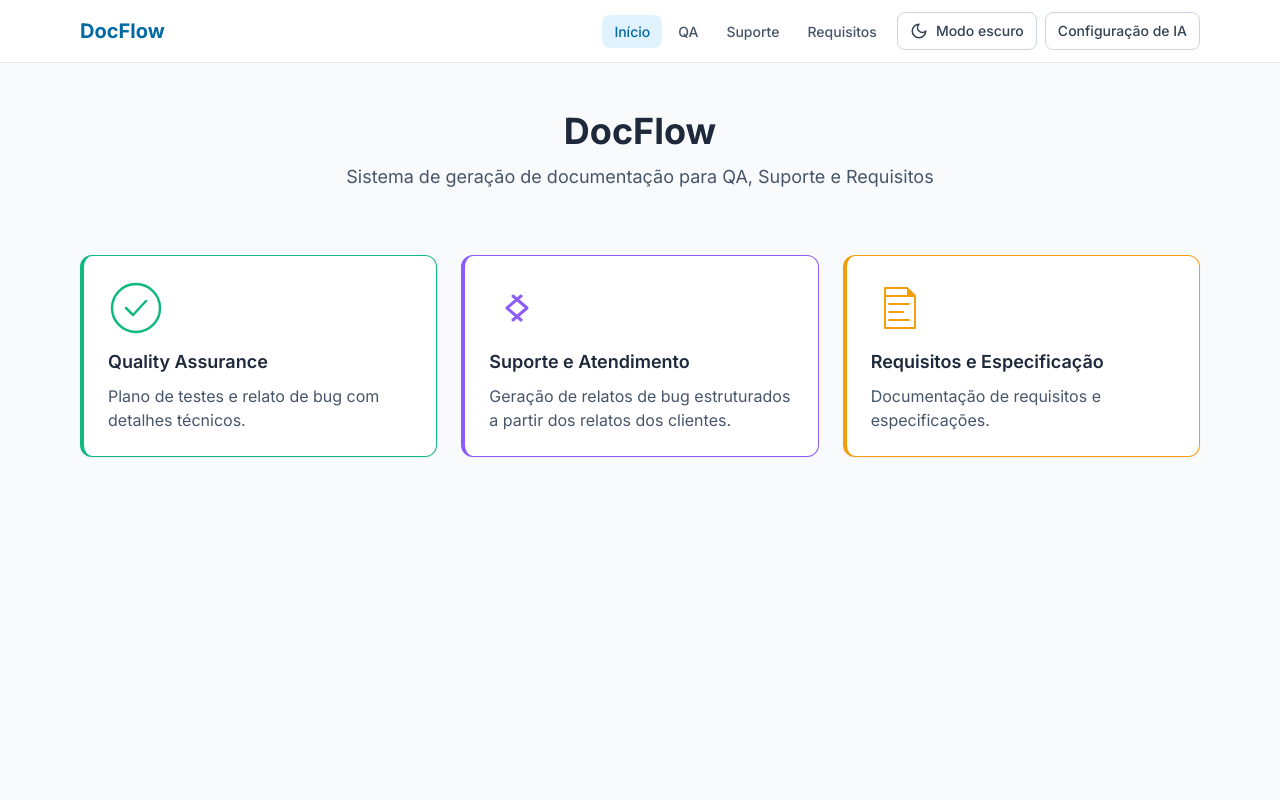
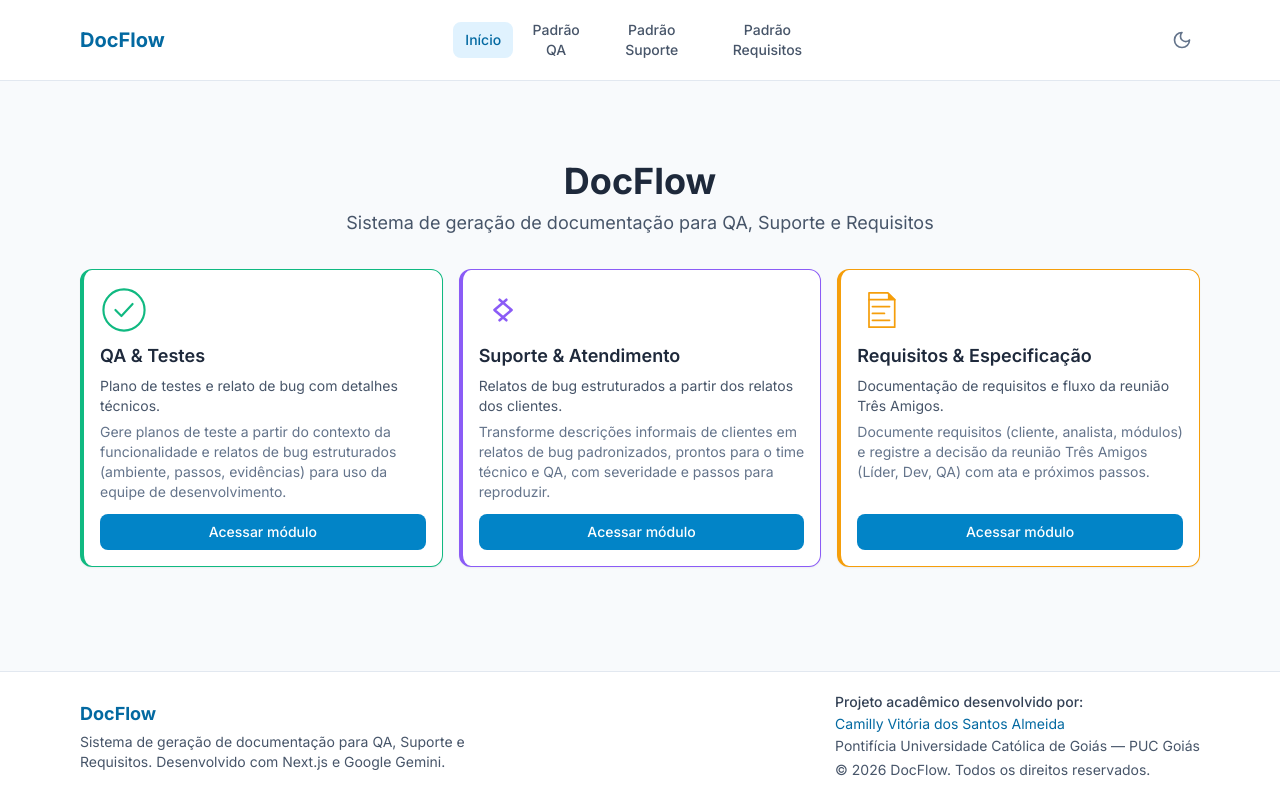
Before and after one commit to CamillyVAlmeida/DocFlow, a Next.js app: page / in a window 1280 px wide. Shown: the top 800 px of the page. Built offline with nearby package versions, Linux system fonts and the light colour scheme.

Commit message:
- alterações de UI/UX

```diff
--- a/src/app/globals.css
+++ b/src/app/globals.css
@@ -15,11 +15,12 @@
 body {
   color: var(--foreground);
   background: var(--background);
+  overflow-x: hidden;
 }
 
 @layer components {
   .card {
-    @apply rounded-xl border border-slate-200 bg-white p-6 shadow-sm transition hover:shadow-md dark:border-slate-700 dark:bg-slate-800;
+    @apply rounded-xl border border-slate-200 bg-white p-6 shadow-sm transition duration-200 hover:-translate-y-0.5 hover:shadow-md dark:border-slate-700 dark:bg-slate-800;
   }
   .btn-primary {
     @apply rounded-lg bg-primary-600 px-4 py-2 font-medium text-white transition hover:bg-primary-700 focus:outline-none focus:ring-2 focus:ring-primary-500 focus:ring-offset-2 dark:focus:ring-offset-slate-800;
--- a/src/app/layout.tsx
+++ b/src/app/layout.tsx
@@ -21,11 +21,11 @@ export default function RootLayout({
 }>) {
   return (
     <html lang="pt-BR" suppressHydrationWarning>
-      <body className={inter.className}>
+      <body className={`${inter.className} flex min-h-screen flex-col`}>
         <ThemeProvider>
           <PadraoIAProvider>
             <Nav />
-            <main className="min-h-screen bg-slate-50 pb-12 dark:bg-slate-900">{children}</main>
+            <main className="flex min-h-0 flex-1 flex-col bg-slate-50 pb-6 dark:bg-slate-900">{children}</main>
             <Footer />
             <ModalPadraoIA />
           </PadraoIAProvider>
--- a/src/app/page.tsx
+++ b/src/app/page.tsx
@@ -2,7 +2,7 @@ import Link from "next/link";
 
 function IconQA() {
   return (
-    <div className="mb-3 flex h-14 w-14 items-center justify-center">
+    <div className="mb-2 flex h-12 w-12 items-center justify-center">
       <svg
         viewBox="0 0 56 56"
         fill="none"
@@ -32,14 +32,13 @@ function IconQA() {
 
 function IconSuporte() {
   return (
-    <div className="mb-3 flex h-14 w-14 items-center justify-center">
+    <div className="mb-2 flex h-12 w-12 items-center justify-center">
       <svg
         viewBox="0 0 56 56"
         fill="none"
         xmlns="http://www.w3.org/2000/svg"
         className="h-full w-full"
       >
-        {/* < */}
         <path
           d="M32 16L18 28l14 12"
           stroke="currentColor"
@@ -48,7 +47,6 @@ function IconSuporte() {
           strokeLinejoin="round"
           className="text-accent-dev"
         />
-        {/* > */}
         <path
           d="M24 16l14 12-14 12"
           stroke="currentColor"
@@ -64,7 +62,7 @@ function IconSuporte() {
 
 function IconRequisitos() {
   return (
-    <div className="mb-3 flex h-14 w-14 items-center justify-center">
+    <div className="mb-2 flex h-12 w-12 items-center justify-center">
       <svg
         viewBox="0 0 56 56"
         fill="none"
@@ -106,25 +104,28 @@ function IconRequisitos() {
 const modules = [
   {
     href: "/qa",
-    title: "Quality Assurance",
-    description:
-      "Plano de testes e relato de bug com detalhes técnicos.",
+    title: "QA & Testes",
+    description: "Plano de testes e relato de bug com detalhes técnicos.",
+    explicacao:
+      "Gere planos de teste a partir do contexto da funcionalidade e relatos de bug estruturados (ambiente, passos, evidências) para uso da equipe de desenvolvimento.",
     color: "accent-qa",
     Icon: IconQA,
   },
   {
     href: "/suporte",
-    title: "Suporte e Atendimento",
-    description:
-      "Geração de relatos de bug estruturados a partir dos relatos dos clientes.",
+    title: "Suporte & Atendimento",
+    description: "Relatos de bug estruturados a partir dos relatos dos clientes.",
+    explicacao:
+      "Transforme descrições informais de clientes em relatos de bug padronizados, prontos para o time técnico e QA, com severidade e passos para reproduzir.",
     color: "accent-dev",
     Icon: IconSuporte,
   },
   {
     href: "/requisitos",
-    title: "Requisitos e Especificação",
-    description:
-      "Documentação de requisitos e especificações.",
+    title: "Requisitos & Especificação",
+    description: "Documentação de requisitos e fluxo da reunião Três Amigos.",
+    explicacao:
+      "Documente requisitos (cliente, analista, módulos) e registre a decisão da reunião Três Amigos (Líder, Dev, QA) com ata e próximos passos.",
     color: "accent-req",
     Icon: IconRequisitos,
   },
@@ -132,21 +133,21 @@ const modules = [
 
 export default function HomePage() {
   return (
-    <div className="mx-auto max-w-6xl px-4 py-12">
-      <section className="mb-16 text-center">
-        <h1 className="mb-3 text-4xl font-bold text-slate-800 dark:text-slate-100">
+    <div className="mx-auto flex max-w-6xl flex-1 flex-col justify-center px-4 py-6">
+      <section className="mb-8 text-center">
+        <h1 className="mb-2 text-3xl font-bold text-slate-800 dark:text-slate-100 sm:text-4xl">
           DocFlow
         </h1>
-        <p className="text-lg text-slate-600 dark:text-slate-400">
+        <p className="text-base text-slate-600 dark:text-slate-400 sm:text-lg">
           Sistema de geração de documentação para QA, Suporte e Requisitos
         </p>
       </section>
 
-      <section className="grid gap-6 sm:grid-cols-3">
-        {modules.map(({ href, title, description, color, Icon }) => (
-          <Link key={href} href={href}>
+      <section className="grid gap-4 sm:grid-cols-3">
+        {modules.map(({ href, title, description, explicacao, color, Icon }) => (
           <article
-              className={`card h-full border-l-4 ${
+            key={href}
+            className={`card flex h-full flex-col border-l-4 p-4 ${
               color === "accent-qa"
                 ? "border-accent-qa"
                 : color === "accent-dev"
@@ -155,12 +156,22 @@ export default function HomePage() {
             }`}
           >
             <Icon />
-              <h2 className="mb-2 text-lg font-semibold text-slate-800 dark:text-slate-100">
+            <h2 className="mb-1.5 text-base font-semibold text-slate-800 dark:text-slate-100 sm:text-lg">
               {title}
             </h2>
-              <p className="text-slate-600 dark:text-slate-400">{description}</p>
+            <p className="mb-1.5 text-sm text-slate-600 dark:text-slate-400">
+              {description}
+            </p>
+            <p className="mb-3 flex-1 text-xs text-slate-500 dark:text-slate-400 sm:text-sm">
+              {explicacao}
+            </p>
+            <Link
+              href={href}
+              className="mt-auto flex w-full justify-center rounded-lg bg-primary-600 px-4 py-2 text-sm font-medium text-white transition hover:bg-primary-700 focus:outline-none focus:ring-2 focus:ring-primary-500 focus:ring-offset-2 dark:focus:ring-offset-slate-800"
+            >
+              Acessar módulo
+            </Link>
           </article>
-          </Link>
         ))}
       </section>
     </div>
--- a/src/components/Footer.tsx
+++ b/src/components/Footer.tsx
@@ -5,7 +5,7 @@ export function Footer() {
 
   return (
     <footer className="border-t border-slate-200 bg-white dark:border-slate-700 dark:bg-slate-800/50">
-      <div className="mx-auto max-w-6xl px-4 py-8">
+      <div className="mx-auto max-w-6xl px-4 py-5">
         <div className="flex flex-col gap-6 sm:flex-row sm:items-center sm:justify-between">
           {/* Sobre o site */}
           <div>
--- a/src/components/GeradorDocumento.tsx
+++ b/src/components/GeradorDocumento.tsx
@@ -62,7 +62,7 @@ export function GeradorDocumento({
       <label className="label" htmlFor={contextoId}>Contexto</label>
       <textarea
         id={contextoId}
-        className="input-field min-h-[120px] resize-y"
+        className="input-field h-[200px] min-h-[200px] resize-y"
         placeholder={placeholder}
         value={contexto}
         onChange={(e) => setContexto(e.target.value)}
--- a/src/components/ModalPadraoIA.tsx
+++ b/src/components/ModalPadraoIA.tsx
@@ -6,6 +6,7 @@ import { usePadraoIA } from "@/context/PadraoIAContext";
 export function ModalPadraoIA() {
   const {
     isModalOpen,
+    modalSection,
     closeModal,
     savePadroes,
     padraoQAPlanoTestes,
@@ -54,6 +55,18 @@ export function ModalPadraoIA() {
     return () => window.removeEventListener("keydown", onEscape);
   }, [isModalOpen, closeModal]);
 
+  useEffect(() => {
+    if (!isModalOpen || !modalSection) return;
+    const id = `secao-${modalSection}`;
+    const el = document.getElementById(id);
+    if (el) {
+      const t = requestAnimationFrame(() => {
+        el.scrollIntoView({ behavior: "smooth", block: "start" });
+      });
+      return () => cancelAnimationFrame(t);
+    }
+  }, [isModalOpen, modalSection]);
+
   if (!isModalOpen) return null;
 
   function handleSalvar() {
@@ -75,22 +88,27 @@ export function ModalPadraoIA() {
       onClick={closeModal}
     >
       <div
-        className="w-full max-w-2xl max-h-[90vh] overflow-y-auto rounded-xl border border-slate-200 bg-white p-6 shadow-xl dark:border-slate-600 dark:bg-slate-800"
+        className="w-full max-w-2xl max-h-[90vh] overflow-y-auto overflow-x-hidden rounded-xl border border-slate-200 bg-white p-6 shadow-xl dark:border-slate-600 dark:bg-slate-800"
         onClick={(e) => e.stopPropagation()}
       >
         <h2
           id="modal-padrao-title"
           className="mb-2 text-xl font-semibold text-slate-800 dark:text-slate-100"
         >
-          Configurar padrão da IA
+          {modalSection === "qa"
+            ? "Configurar padrão QA"
+            : modalSection === "suporte"
+              ? "Configurar padrão Suporte"
+              : "Configurar padrão Requisitos"}
         </h2>
         <p className="mb-6 text-sm text-slate-600 dark:text-slate-400">
-          Defina o prompt ou as instruções que a IA deve seguir em cada módulo.
-          Cada módulo usa seu próprio padrão ao gerar documentos.
+          Defina o prompt ou as instruções que a IA deve seguir neste módulo.
         </p>
 
         <div className="space-y-5">
-          <div>
+          {modalSection === "qa" && (
+            <>
+              <div id="secao-qa">
                 <label
                   className="label font-medium text-slate-800 dark:text-slate-200"
                   htmlFor={idQAPlano}
@@ -103,7 +121,7 @@ export function ModalPadraoIA() {
                 <textarea
                   id={idQAPlano}
                   className="input-field min-h-[100px] resize-y"
-              placeholder="Ex.: Use linguagem objetiva. Inclua riscos. Priorize cenários em tabela."
+                  placeholder="Defina aqui o padrão que a IA deve seguir para o plano de testes."
                   value={valorQAPlanoTestes}
                   onChange={(e) => setValorQAPlanoTestes(e.target.value)}
                 />
@@ -122,13 +140,16 @@ export function ModalPadraoIA() {
                 <textarea
                   id={idQABug}
                   className="input-field min-h-[100px] resize-y"
-              placeholder="Ex.: Sempre inclua severidade, impacto, ambiente, passos para reproduzir e evidências."
+                  placeholder="Defina aqui o padrão que a IA deve seguir para o relato de bug."
                   value={valorQARelatoBug}
                   onChange={(e) => setValorQARelatoBug(e.target.value)}
                 />
               </div>
+            </>
+          )}
 
-          <div>
+          {modalSection === "suporte" && (
+            <div id="secao-suporte">
               <label
                 className="label font-medium text-slate-800 dark:text-slate-200"
                 htmlFor={idSuporte}
@@ -141,13 +162,16 @@ export function ModalPadraoIA() {
               <textarea
                 id={idSuporte}
                 className="input-field min-h-[100px] resize-y"
-              placeholder="Ex.: Sempre inclua severidade sugerida. Priorize passos para reproduzir. Use linguagem clara para o time técnico."
+                placeholder="Defina aqui o padrão que a IA deve seguir para o relato de bug do cliente."
                 value={valorSuporte}
                 onChange={(e) => setValorSuporte(e.target.value)}
               />
             </div>
+          )}
 
-          <div>
+          {modalSection === "requisitos" && (
+            <>
+              <div id="secao-requisitos">
                 <label
                   className="label font-medium text-slate-800 dark:text-slate-200"
                   htmlFor={idReqDoc}
@@ -160,7 +184,7 @@ export function ModalPadraoIA() {
                 <textarea
                   id={idReqDoc}
                   className="input-field min-h-[100px] resize-y"
-              placeholder="Ex.: Estruture por prioridade. Inclua critérios de aceite por item. Use linguagem formal."
+                  placeholder="Defina aqui o padrão que a IA deve seguir na documentação de requisitos."
                   value={valorRequisitosDocumentacao}
                   onChange={(e) => setValorRequisitosDocumentacao(e.target.value)}
                 />
@@ -179,11 +203,13 @@ export function ModalPadraoIA() {
                 <textarea
                   id={idReqTres}
                   className="input-field min-h-[100px] resize-y"
-              placeholder="Ex.: Gere uma ata curta com: participantes, data, decisão (Aprovado/Não aprovado), pendências e próximos passos."
+                  placeholder="Defina aqui o padrão que a IA deve seguir para a reunião Três Amigos."
                   value={valorRequisitosTresAmigos}
                   onChange={(e) => setValorRequisitosTresAmigos(e.target.value)}
                 />
               </div>
+            </>
+          )}
         </div>
 
         <div className="mt-6 flex justify-end gap-2">
--- a/src/components/Nav.tsx
+++ b/src/components/Nav.tsx
@@ -4,17 +4,11 @@ import Link from "next/link";
 import { usePathname } from "next/navigation";
 import { usePadraoIA } from "@/context/PadraoIAContext";
 import { useTheme } from "@/context/ThemeContext";
-
-const links = [
-  { href: "/", label: "Início" },
-  { href: "/qa", label: "QA" },
-  { href: "/suporte", label: "Suporte" },
-  { href: "/requisitos", label: "Requisitos" },
-];
+import type { ModalSection } from "@/context/PadraoIAContext";
 
 function IconMoon() {
   return (
-    <svg xmlns="http://www.w3.org/2000/svg" width="18" height="18" viewBox="0 0 24 24" fill="none" stroke="currentColor" strokeWidth="2" strokeLinecap="round" strokeLinejoin="round" aria-hidden>
+    <svg xmlns="http://www.w3.org/2000/svg" width="20" height="20" viewBox="0 0 24 24" fill="none" stroke="currentColor" strokeWidth="2" strokeLinecap="round" strokeLinejoin="round" aria-hidden>
       <path d="M12 3a6 6 0 0 0 9 9 9 9 0 1 1-9-9Z" />
     </svg>
   );
@@ -22,12 +16,18 @@ function IconMoon() {
 
 function IconSun() {
   return (
-    <svg xmlns="http://www.w3.org/2000/svg" width="18" height="18" viewBox="0 0 24 24" fill="none" stroke="currentColor" strokeWidth="2" strokeLinecap="round" strokeLinejoin="round" aria-hidden>
+    <svg xmlns="http://www.w3.org/2000/svg" width="20" height="20" viewBox="0 0 24 24" fill="none" stroke="currentColor" strokeWidth="2" strokeLinecap="round" strokeLinejoin="round" aria-hidden>
       <circle cx="12" cy="12" r="4" />
       <path d="M12 2v2M12 20v2M4.93 4.93l1.41 1.41M17.66 17.66l1.41 1.41M2 12h2M20 12h2M6.34 17.66l-1.41 1.41M19.07 4.93l-1.41 1.41" />
     </svg>
   );
 }
+
+const configLinks: { section: ModalSection; label: string }[] = [
+  { section: "qa", label: "Padrão QA" },
+  { section: "suporte", label: "Padrão Suporte" },
+  { section: "requisitos", label: "Padrão Requisitos" },
+];
 
 export function Nav() {
   const pathname = usePathname();
@@ -36,51 +36,44 @@ export function Nav() {
 
   return (
     <header className="sticky top-0 z-50 border-b border-slate-200 bg-white/95 backdrop-blur dark:border-slate-700 dark:bg-slate-900/95">
-      <nav className="mx-auto flex max-w-6xl items-center justify-between px-4 py-3">
+      <nav className="mx-auto grid max-w-6xl grid-cols-3 items-center px-4 py-3">
         <Link href="/" className="text-xl font-bold text-primary-700 dark:text-primary-400">
           DocFlow
         </Link>
-        <div className="flex items-center gap-2">
-          <ul className="flex gap-1">
-            {links.map(({ href, label }) => (
-              <li key={href}>
+        <ul className="flex items-center justify-center gap-1">
+          <li>
             <Link
-                  href={href}
-                  className={`rounded-lg px-3 py-2 text-sm font-medium transition ${
-                    pathname === href
+              href="/"
+              className={`inline-flex items-center rounded-lg px-3 py-2 text-sm font-medium transition ${
+                pathname === "/"
                   ? "bg-primary-100 text-primary-700 dark:bg-primary-900/50 dark:text-primary-300"
                   : "text-slate-600 hover:bg-slate-100 hover:text-slate-900 dark:text-slate-300 dark:hover:bg-slate-800 dark:hover:text-slate-100"
               }`}
             >
+              Início
+            </Link>
+          </li>
+          {configLinks.map(({ section, label }) => (
+            <li key={section}>
+              <button
+                type="button"
+                onClick={() => openModal(section)}
+                className="inline-flex items-center rounded-lg px-3 py-2 text-sm font-medium text-slate-600 transition hover:bg-slate-100 hover:text-slate-900 dark:text-slate-300 dark:hover:bg-slate-800 dark:hover:text-slate-100"
+              >
                 {label}
-                </Link>
+              </button>
             </li>
           ))}
         </ul>
+        <div className="flex justify-end">
           <button
             type="button"
             onClick={toggleTheme}
-            className="flex min-w-[8.75rem] items-center justify-center gap-2 rounded-lg border border-slate-300 bg-white px-3 py-2 text-sm font-medium text-slate-700 transition hover:bg-slate-50 dark:border-slate-600 dark:bg-slate-800 dark:text-slate-200 dark:hover:bg-slate-700"
+            className="rounded-lg p-2 text-slate-500 transition hover:bg-slate-100 hover:text-slate-700 dark:text-slate-400 dark:hover:bg-slate-800 dark:hover:text-slate-200"
             title={theme === "light" ? "Ativar modo escuro" : "Ativar modo claro"}
+            aria-label={theme === "light" ? "Ativar modo escuro" : "Ativar modo claro"}
           >
-            {theme === "light" ? (
-              <>
-                <IconMoon />
-                <span>Modo escuro</span>
-              </>
-            ) : (
-              <>
-                <IconSun />
-                <span>Modo claro</span>
-              </>
-            )}
-          </button>
-          <button
-            type="button"
-            onClick={openModal}
-            className="rounded-lg border border-slate-300 bg-white px-3 py-2 text-sm font-medium text-slate-700 transition hover:bg-slate-50 dark:border-slate-600 dark:bg-slate-800 dark:text-slate-200 dark:hover:bg-slate-700"
-          >
-            Configuração de IA
+            {theme === "light" ? <IconMoon /> : <IconSun />}
           </button>
         </div>
       </nav>
--- a/src/context/PadraoIAContext.tsx
+++ b/src/context/PadraoIAContext.tsx
@@ -29,6 +29,8 @@ export type PadroesIA = {
   requisitosTresAmigos: string;
 };
 
+export type ModalSection = "qa" | "suporte" | "requisitos";
+
 type PadraoIAContextType = {
   padraoQAPlanoTestes: string;
   padraoQARelatoBug: string;
@@ -36,7 +38,8 @@ type PadraoIAContextType = {
   padraoRequisitosDocumentacao: string;
   padraoRequisitosTresAmigos: string;
   isModalOpen: boolean;
-  openModal: () => void;
+  modalSection: ModalSection | null;
+  openModal: (section?: ModalSection) => void;
   closeModal: () => void;
   savePadroes: (padroes: PadroesIA) => void;
 };
@@ -50,6 +53,7 @@ export function PadraoIAProvider({ children }: { children: ReactNode }) {
   const [padraoRequisitosDocumentacao, setPadraoRequisitosDocumentacao] = useState("");
   const [padraoRequisitosTresAmigos, setPadraoRequisitosTresAmigos] = useState("");
   const [isModalOpen, setIsModalOpen] = useState(false);
+  const [modalSection, setModalSection] = useState<ModalSection | null>(null);
 
   useEffect(() => {
     const qaPlano = localStorage.getItem(STORAGE_QA_PLANO_TESTES);
@@ -89,10 +93,17 @@ export function PadraoIAProvider({ children }: { children: ReactNode }) {
     localStorage.setItem(STORAGE_REQUISITOS_DOCUMENTACAO, padroes.requisitosDocumentacao);
     localStorage.setItem(STORAGE_REQUISITOS_TRES_AMIGOS, padroes.requisitosTresAmigos);
     setIsModalOpen(false);
+    setModalSection(null);
   }, []);
 
-  const openModal = useCallback(() => setIsModalOpen(true), []);
-  const closeModal = useCallback(() => setIsModalOpen(false), []);
+  const openModal = useCallback((section?: ModalSection) => {
+    setModalSection(section ?? null);
+    setIsModalOpen(true);
+  }, []);
+  const closeModal = useCallback(() => {
+    setIsModalOpen(false);
+    setModalSection(null);
+  }, []);
 
   return (
     <PadraoIAContext.Provider
@@ -103,6 +114,7 @@ export function PadraoIAProvider({ children }: { children: ReactNode }) {
         padraoRequisitosDocumentacao,
         padraoRequisitosTresAmigos,
         isModalOpen,
+        modalSection,
         openModal,
         closeModal,
         savePadroes,
```
Also changed, not shown: 2 other files (tests, documents, lock files or other folders). Lines whose indentation alone changed are shown as unchanged.
